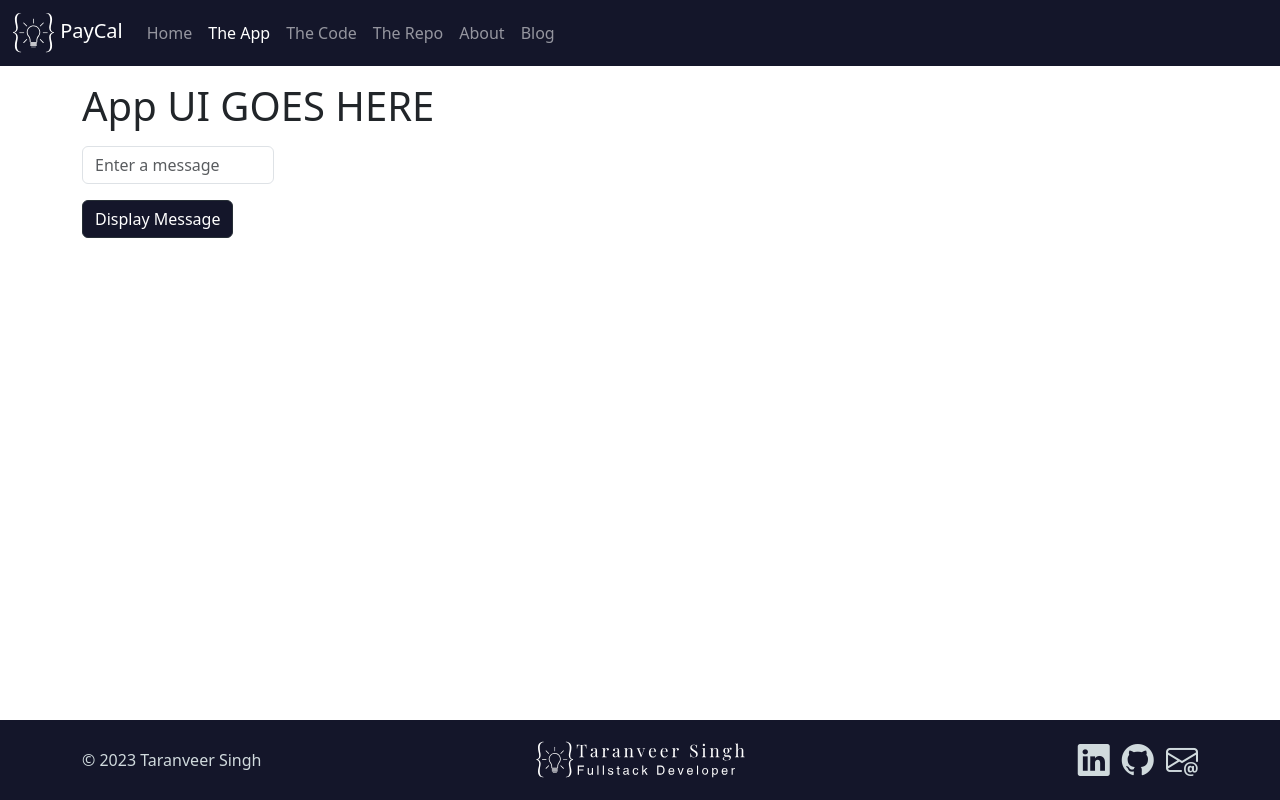
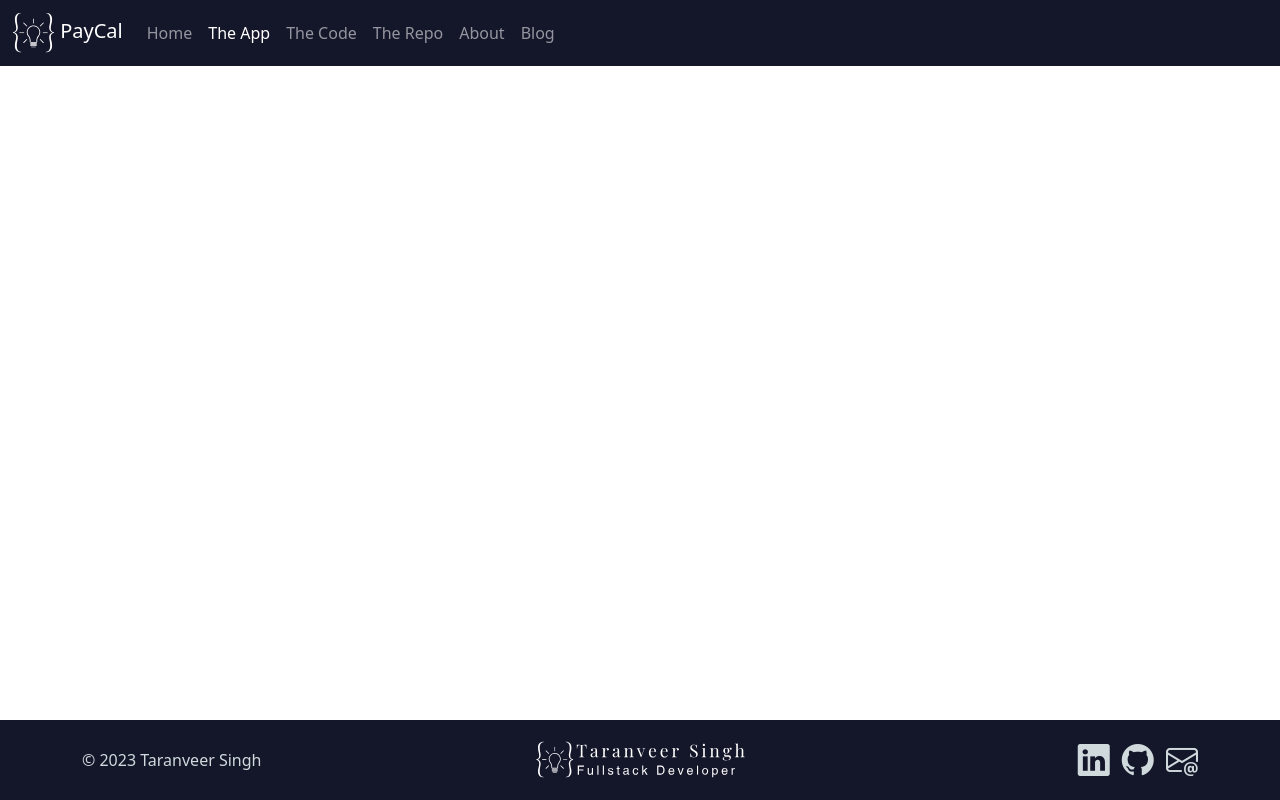
Before and after one commit to taranveersingh93/paycal, a plain HTML site: page app.html in a window 1280 px wide. Drawn offline with nearby package versions, Linux system fonts and the light colour scheme; some packages are replaced by stand-ins of ours; a script that the page names is missing.

```diff
--- a/app.html
+++ b/app.html
@@ -61,18 +61,7 @@
 			</div>
 		</nav>
 
-		<main class="container py-3">
-			<h1>App UI GOES HERE</h1>
-			<input
-				class="form-control my-3"
-				placeholder="Enter a message"
-				type="text"
-				style="width: 12rem"
-				id="message"
-				name="message"
-			/>
-			<button class="btn btn-primary" id="btnSubmit" type="submit">Display Message</button>
-		</main>
+		<main class="container py-3"></main>
 
 		<footer class="py-3 container-fluid">
 			<div class="container">
@@ -100,9 +89,5 @@
 		<script src="https://cdn.jsdelivr.net/npm/sweetalert2@11"></script>
 
 		<script src="/js/site.js"></script>
-		<script>
-			const button = document.getElementById("btnSubmit");
-			button.addEventListener("click", displayMessage);
-		</script>
 	</body>
 </html>
```
Also changed, not shown: index.html (+1 -1 lines), img/paycal wallet.svg (added).
